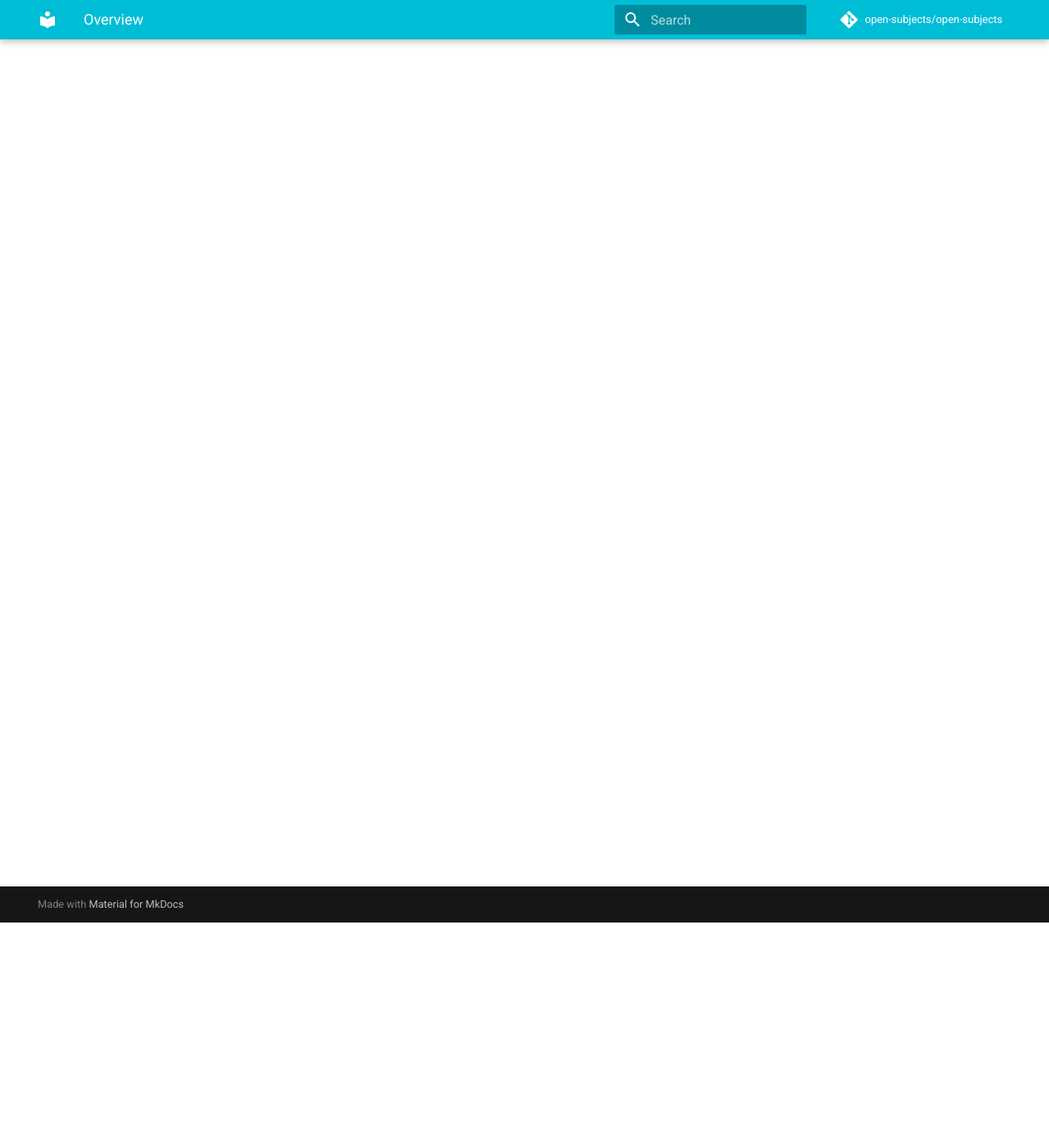
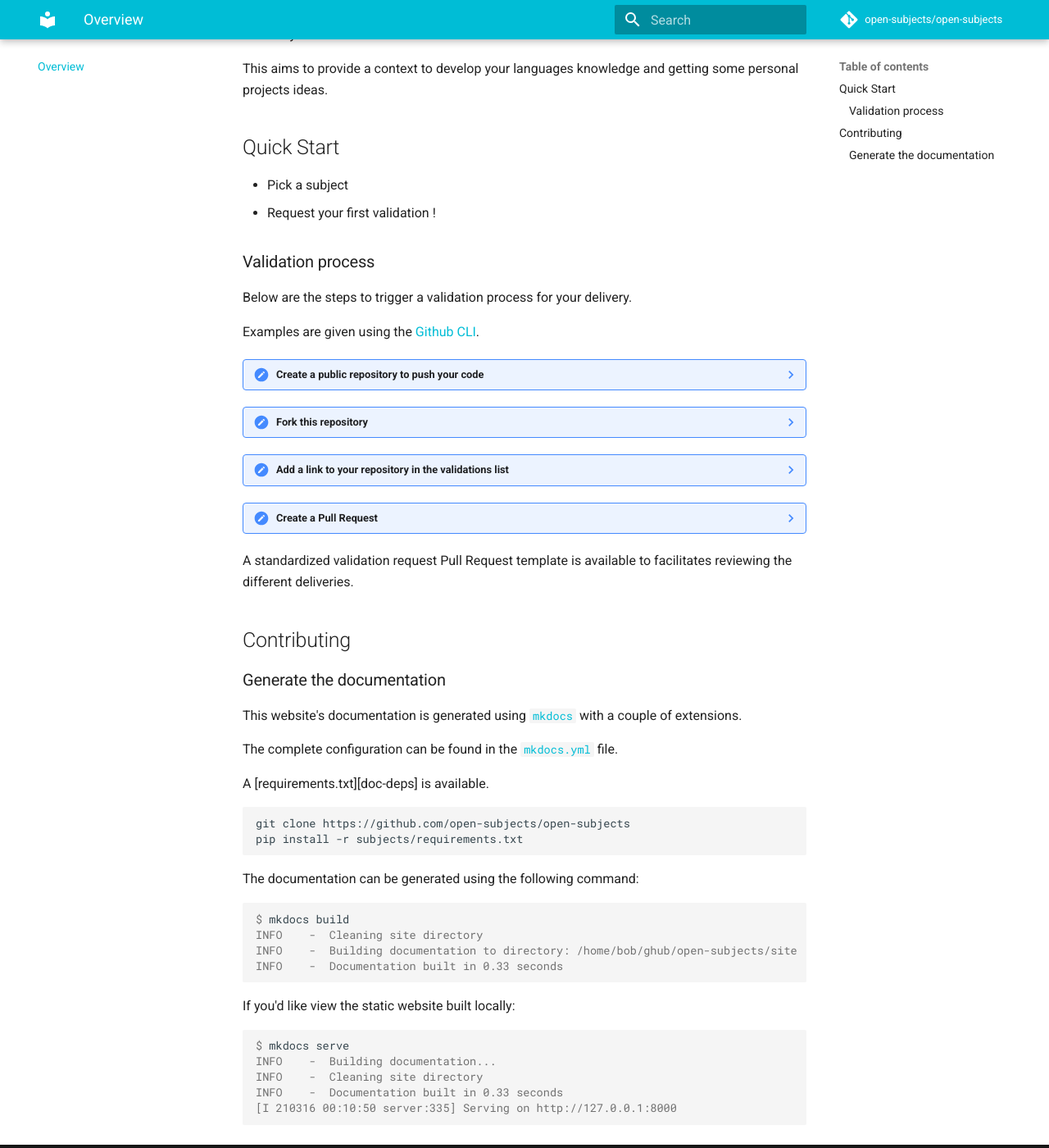
Before and after one commit to open-subjects/open-subjects, an MkDocs documentation site: the page built from subjects/index.md, in a window 1280 px wide and 1400 px high, scrolled down 275 px. Shown: the whole window at 82% size. Built offline with MkDocs 1.6.1 and Material for MkDocs 9.7.7, drawn with Linux system fonts in a browser that asks for light colours; comment, search, counter and statistics services are not loaded; some of the changed text lies outside the part shown.

Commit message:
docs: Add Quickstart and intro
- Briefly describe open-subjects
- Present the validation process
- Explain how to preview website

Signed-off-by: Theo Bob Massard <tbobm@protonmail.com>

````diff
--- a/subjects/index.md
+++ b/subjects/index.md
@@ -1,3 +1,87 @@
 # Open Subjects
 
-Open subjects repository.
+Open subjects is a website offering exercises to learn and train
+various tech skills. Most of the subjects are oriented towards
+development, yet some additional goals regarding system administration,
+DevOps methodologies or infrastructure management might be involved someday!
+
+This aims to provide a context to develop your languages knowledge and getting
+some personal projects ideas.
+
+## Quick Start
+
+- Pick a subject
+- Request your first validation !
+
+### Validation process
+
+Below are the steps to trigger a validation process for your delivery.
+
+Examples are given using the [Github CLI][github-cli].
+
+??? note "Create a public repository to push your code"
+    ```bash
+    gh repo create
+    ```
+
+??? note "Fork this repository"
+
+    ```bash
+    gh repo fork
+    ```
+
+??? note "Add a link to your repository in the validations list"
+
+    ```text
+    ## Validations
+
+    - @tbobm/open-subjects-hello-world
+    ```
+
+??? note "Create a Pull Request"
+    ```bash
+    gh repo pr create -t "validation: Hello world - tbobm"
+    ```
+
+A standardized validation request Pull Request template is available to
+facilitates reviewing the different deliveries.
+
+## Contributing
+
+### Generate the documentation
+
+This website's documentation is generated using [`mkdocs`][mkdocs] with
+a couple of extensions.
+
+The complete configuration can be found in the [`mkdocs.yml`][open-subjects-mkdocs]
+file.
+
+A [requirements.txt][doc-deps] is available.
+
+```bash
+git clone https://github.com/open-subjects/open-subjects
+pip install -r subjects/requirements.txt
+```
+
+The documentation can be generated using the following command:
+
+```console
+$ mkdocs build
+INFO    -  Cleaning site directory
+INFO    -  Building documentation to directory: /home/bob/ghub/open-subjects/site
+INFO    -  Documentation built in 0.33 seconds
+```
+
+If you'd like view the static website built locally:
+
+```console
+$ mkdocs serve
+INFO    -  Building documentation...
+INFO    -  Cleaning site directory
+INFO    -  Documentation built in 0.33 seconds
+[I 210316 00:10:50 server:335] Serving on http://127.0.0.1:8000
+```
+
+[github-cli]: https://github.com/cli/cli/
+[mkdocs]: https://www.mkdocs.org/
+[open-subjects-mkdocs]: https://github.com/open-subjects/open-subjects/blob/main/mkdocs.yml
````
Also changed, not shown: README.md (+4 -4 lines).
